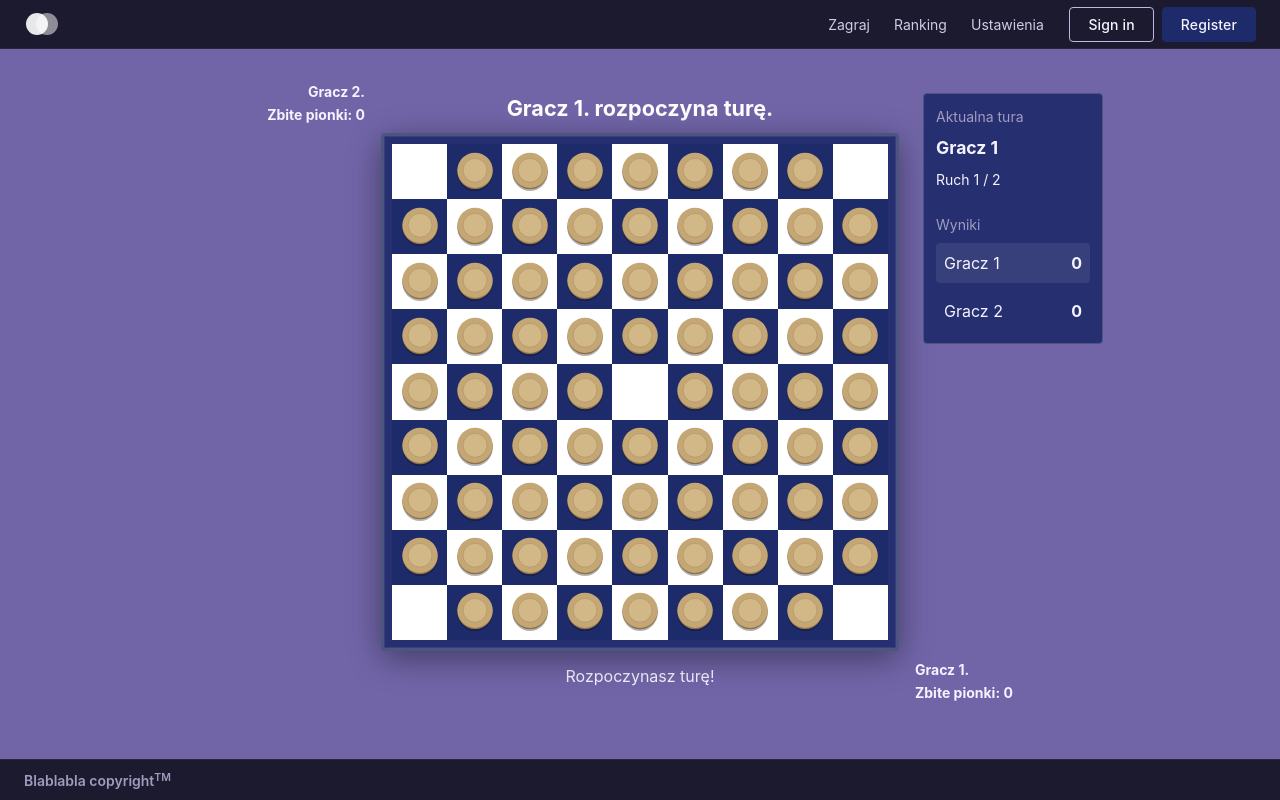
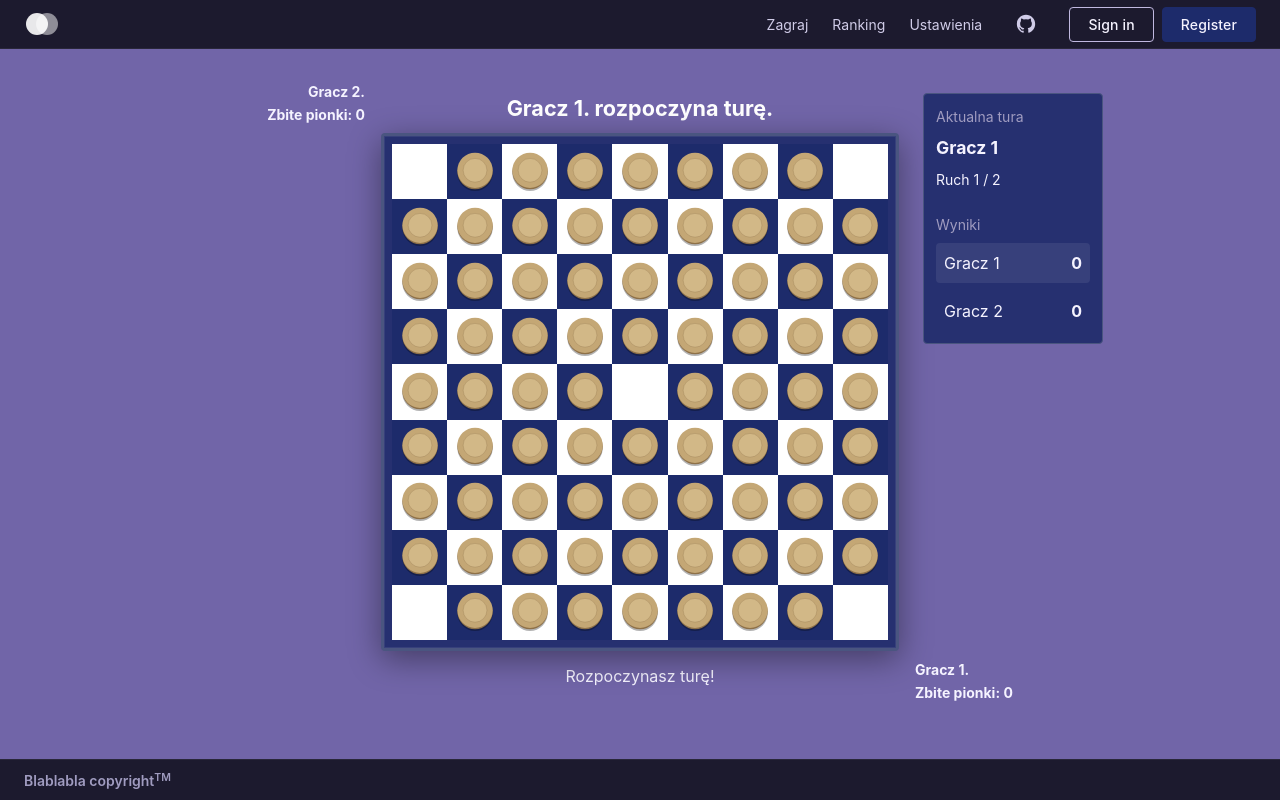
Before and after one commit to Gilomyk/multiwarcaby_v2, a Vue app: page / in a window 1280 px wide. Built offline with nearby package versions, Linux system fonts and the light colour scheme.

Commit message:
feat(ui): add GitHub repository link to header

```diff
--- a/src/components/layout/AppHeader.vue
+++ b/src/components/layout/AppHeader.vue
@@ -10,6 +10,30 @@
         <a href="#" class="nav-link">Ranking</a>
         <a href="#" class="nav-link">Ustawienia</a>
       </nav>
+
+      <a
+        href="https://github.com/Gilomyk/multiwarcaby_v2"
+        class="github-link"
+        target="_blank"
+        rel="noopener noreferrer"
+        aria-label="GitHub repository"
+      >
+        <svg viewBox="0 0 24 24" aria-hidden="true" class="github-icon">
+          <path
+            fill="currentColor"
+            d="M12 2C6.477 2 2 6.477 2 12c0 4.419 2.865 8.166 6.839 9.49.5.092.682-.217.682-.482
+      0-.237-.009-.866-.014-1.699-2.782.604-3.369-1.341-3.369-1.341-.455-1.156-1.11-1.464-1.11-1.464
+      -.908-.621.069-.608.069-.608 1.004.071 1.532 1.031 1.532 1.031.892 1.529 2.341 1.087 2.91.831
+      .091-.646.349-1.087.635-1.337-2.221-.253-4.555-1.111-4.555-4.944
+      0-1.092.39-1.985 1.029-2.684-.103-.253-.446-1.27.098-2.647 0 0 .84-.269 2.75 1.025
+      A9.564 9.564 0 0 1 12 6.844a9.56 9.56 0 0 1 2.504.337c1.909-1.294 2.748-1.025 2.748-1.025
+      .546 1.377.203 2.394.1 2.647.64.699 1.028 1.592 1.028 2.684
+      0 3.842-2.337 4.687-4.566 4.935.359.309.678.92.678 1.855
+      0 1.339-.012 2.42-.012 2.75 0 .267.18.578.688.48C19.138 20.162 22 16.417 22 12
+      22 6.477 17.523 2 12 2Z"
+          />
+        </svg>
+      </a>
 
       <div class="auth-buttons">
         <AppButton variant="outline">Sign in</AppButton>
@@ -70,6 +94,32 @@ import AppButton from '@/components/ui/AppButton.vue'
   color: var(--color-text-light);
 }
 
+.github-link {
+  display: flex;
+  align-items: center;
+  justify-content: center;
+
+  width: 36px;
+  height: 36px;
+
+  color: var(--color-text-nav);
+  border-radius: var(--radius-md);
+
+  transition:
+    color 0.15s,
+    background-color 0.15s;
+}
+
+.github-link:hover {
+  color: var(--color-text-light);
+  background: var(--color-surface-dark-hover);
+}
+
+.github-icon {
+  width: 22px;
+  height: 22px;
+}
+
 .auth-buttons {
   display: flex;
   align-items: center;
```
